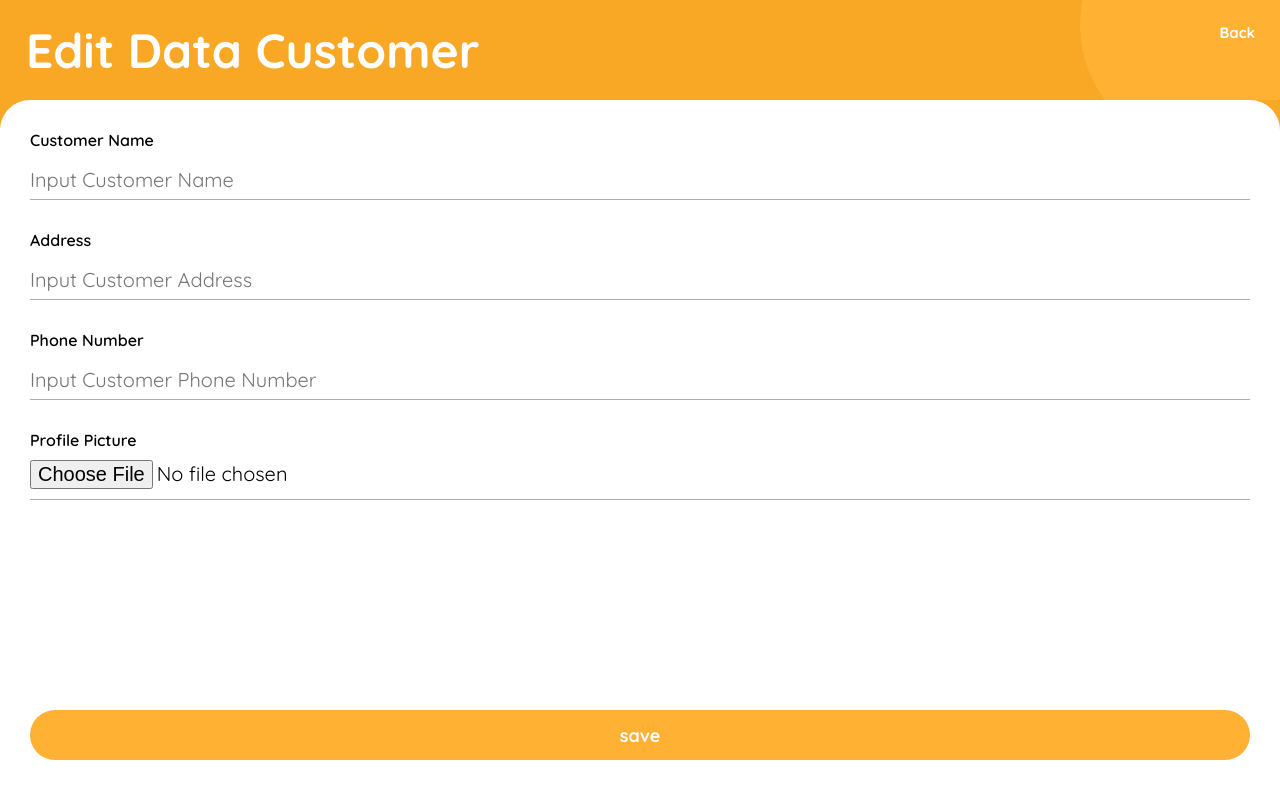
After one commit to noelmandak/SARTracking, a Flask app: page /edit in a window 1280 px wide. The commit adds this page. Run offline with Flask 2, Linux system fonts and the light colour scheme; parts of the project's set-up code (start-up, migrations or seed data) failed here and were passed over; some libraries are stand-ins or nearby versions.

Commit message:
gabungkan detail customer

```diff
--- a/app.py
+++ b/app.py
@@ -174,11 +174,12 @@ def data_customer():
         img = get_foto_by_id(id)
         status = get_status_customer_by_id(id)
         data_customers.append([id,name,f'{total:,}',url_for('static',filename=img),status])
+    return render_template("data_customer.html",data_customers=data_customers)
 
-@app.route("/detail_customer")
+@app.route("/detail_customer",methods=['GET'])
 def detail_customer():
     # id = request.form['id']
-    id=1
+    id = request.args.get('id')
     nama,alamat,no_tlp,foto,status,paid,unpaid,invoices = get_detail_customer(id)
     if unpaid != None and paid !=None:
         total = unpaid+paid
@@ -210,53 +211,10 @@ def popup():
     return render_template("detail_customer.html")
 
 
-
-# import os
-
-# def coba():
-#     if request.method == 'POST':
-#         if 'file1' not in request.files:
-#             return 'there is no file1 in form!'
-#         file1 = request.files['file1']
-#         path = os.path.join(app.config['UPLOAD_FOLDER'], file1.filename)
-#         file1.save(path)
-#         return path
-#     return '''
-#     <h1>Upload new File</h1>
-#     <form method="post" enctype="multipart/form-data">
-#     <input type="file" name="file1">
-#     <input type="submit">
-#     </form>
-#     '''
-import os
-from flask import Flask, flash, request, redirect, url_for
-from werkzeug.utils import secure_filename
-
-UPLOAD_FOLDER = '\static\images'
-app.config['UPLOAD_FOLDER'] = UPLOAD_FOLDER
-@app.route('/coba', methods = ['POST','GET'])
-def upload_file():
-    if request.method == 'POST':
-        if 'file' not in request.files:
-            flash('No file part')
-            return redirect(request.url)
-        file = request.files['file']
-        if file.filename == '':
-            flash('No selected file')
-            return redirect(request.url)
-        if file:
-            filename = secure_filename(file.filename)
-            file.save(os.path.join(app.config['UPLOAD_FOLDER'], filename))
-            return redirect(url_for('download_file', name=filename))
-    return '''
-    <!doctype html>
-    <title>Upload new File</title>
-    <h1>Upload new File</h1>
-    <form method=post enctype=multipart/form-data>
-      <input type=file name=file>
-      <input type=submit value=Upload>
-    </form>
-    '''
+@app.route("/edit",methods=['GET'])
+def edit_customer():
+    id = request.args.get('id')
+    return render_template("edit_data_customer.html",id=id)
 
 if __name__ == '__main__':
     initiate_table()
--- a/database.py
+++ b/database.py
@@ -234,14 +234,14 @@ def show_piutang_perusahaan():
 def total_paid_by_id(id):
     with app.app_context():
         paid = db.session.query(func.sum(SaleInvoice.total).label('total')).filter(SaleInvoice.id_customer.like(id),SaleInvoice.id_pelunasan != None)
-        paid = [r for r in paid][0]
+        paid = [r for r, in paid][0]
         return paid
 
 # total sudah dibayar 1 orang
 def total_notpaid_by_id(id):
     with app.app_context():
         notpaid = db.session.query(func.sum(SaleInvoice.total).label('total')).filter(SaleInvoice.id_customer.like(id),SaleInvoice.id_pelunasan == None)
-        notpaid = [r for r in notpaid][0]
+        notpaid = [r for r, in notpaid][0]
         return notpaid
 
 # edit terbayar
--- a/templates/data_customer.html
+++ b/templates/data_customer.html
@@ -19,7 +19,7 @@
     </div>
     <div class="data-container">
         {% for id,name,total,img,status in data_customers %}
-        <div class="data-box {{status}}">
+        <a href="/detail_customer?id={{id}}" class="data-box {{status}}">
             <div class="profile-picture" style="background: url('{{img}}');background-size: cover;">
             </div>
             <div class="data-section">
@@ -30,7 +30,7 @@
                     </div>
                 </div>
             </div>
-        </div>
+        </a>
         {% endfor %}
     </div>
     <a href="/new_customer" class="button">Add New Customer</a>
--- a/templates/detail_customer.html
+++ b/templates/detail_customer.html
@@ -7,6 +7,7 @@
     <div class="bulat b"></div>
     <div class="bulat c"></div>
     <div class="title-header small">Data Customer</div>
+    <a class="top-right-button" href="/data_customer">Back</a>
 </div>
 <div class="main-container align-center">
     <div class="name-title">{{nama}}</div>
@@ -41,7 +42,7 @@
     </div>
 
     <div class="option">
-        <div class="button duo">Edit</div>
+        <a href="/edit_data_customer?id={{id}}" class="button duo">Edit</div>
         <div class="button duo">Deactive</div>
     </div>
 
--- /dev/null
+++ b/templates/edit_data_customer.html
@@ -0,0 +1,40 @@
+{% extends "layout.html" %}
+
+{% block body %}
+<div class="header">
+    <div class="bulat a"></div>
+    <div class="bulat b"></div>
+    <div class="bulat c"></div>
+    <h3 class="title large">Edit Data Customer</h3>
+    <a class="top-right-button" href="/detail_customer">Back</a>
+</div>
+<div class="main-container">
+    <form class="form-box" action="/new_customer" method="post">
+        <div class="input-box">
+            <div class="input-section">
+                <label for="username">Customer Name</label>
+                <input type="text" name="username" placeholder="Input Customer Name" required>
+            </div>
+            <div class="input-section">
+                <label for="address">Address</label>
+                <input type="text" name="address" placeholder="Input Customer Address" required>
+            </div>
+            <div class="input-section">
+                <label for="phone-number">Phone Number</label>
+                <input type="text" name="phone-number" placeholder="Input Customer Phone Number" required>
+            </div>
+            <div class="input-section">
+                <label for="profile-pict">Profile Picture</label>
+                <input type="file" name="profile-pict" placeholder="Upload Profile Picture" required>
+            </div>
+            {%for category, message in get_flashed_messages(with_categories=True)%}
+            <div class="alert">{{message}}</div>
+            {%endfor%}
+
+        </div>
+
+        <input class="button" type="submit" value="save">
+    </form>
+</div>
+
+{% endblock %}
```
